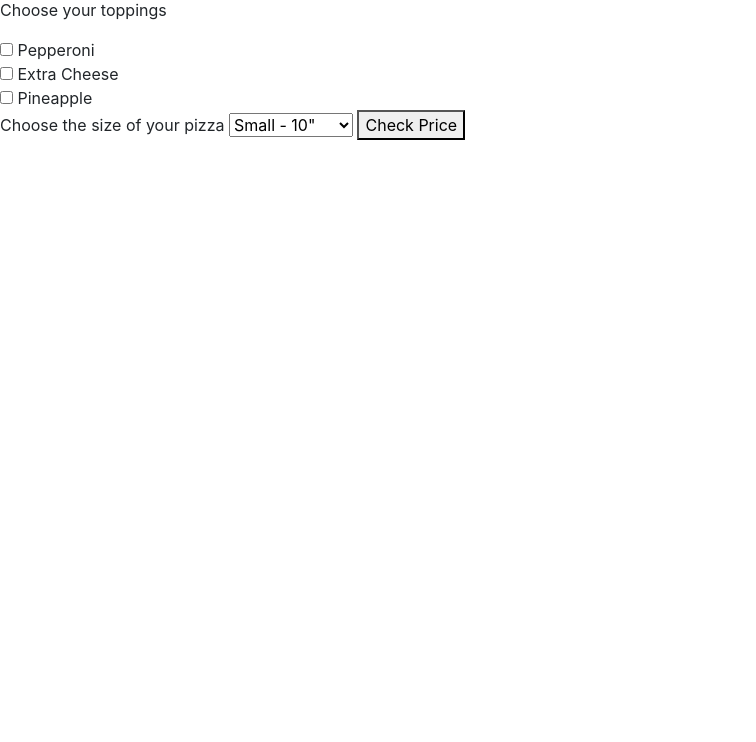
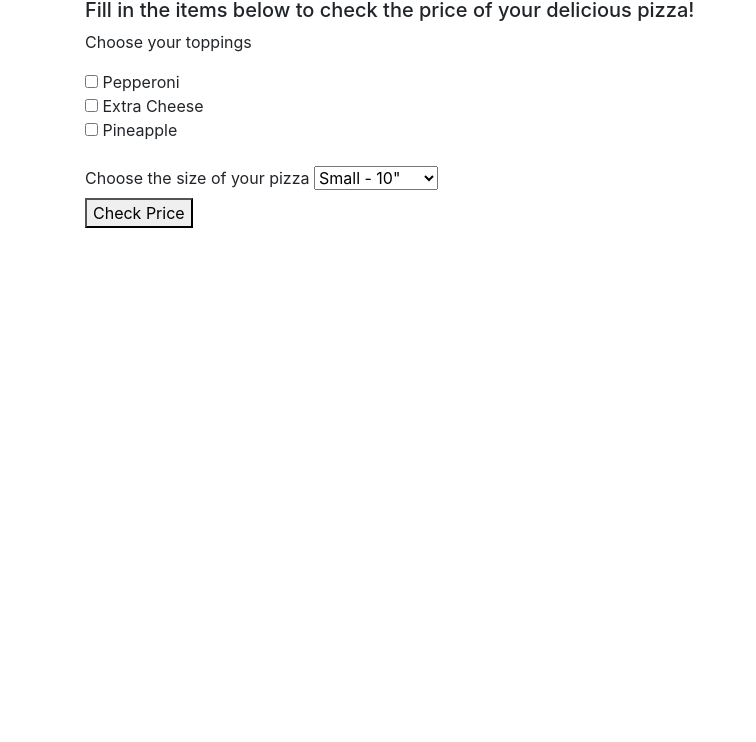
Before and after one commit to SandraT22/pizza-parlor, a plain HTML site: page index.html in a window 1280 px wide. Shown: the part 58-800 px from the top of the page, without its empty margins (0-756 px from the left). Drawn offline with Linux system fonts and the light colour scheme.

Commit message:
Test complete to get number of toppings from user selection of toppings and add breaks and con tainer class to html

```diff
--- a/index.html
+++ b/index.html
@@ -8,21 +8,27 @@
     <title>Pizza Parlor</title>
   </head>
   <body>
+    <div class="container">
       <h1>Simply Delicious Pizza Parlor</h1>
+      <h5>Fill in the items below to check the price of your delicious pizza!</h5>
       <form id="pizzaOrder">
         <p>Choose your toppings</p>
         <input type="checkbox" name="toppings" value="pepperoni"> Pepperoni <br>
         <input type="checkbox" name="toppings" value="extra cheese"> Extra Cheese <br>
         <input type="checkbox" name="toppings" value="Pineapple"> Pineapple <br>
+        <br>
         <label id="size">Choose the size of your pizza</label>
         <select id="size">
           <option value="small">Small - 10"</option>
           <option value="medium">Medium - 14"</option>
           <option value="large">Large - 18"</option>
         </select>
+        <br>
         <button type="submit">Check Price</button>
       </form>
+      <br>
       <div id="pizzaPrice">
+      </div>
     </div>
   </body>
 </html>
```
Lines whose indentation alone changed are shown as unchanged.
